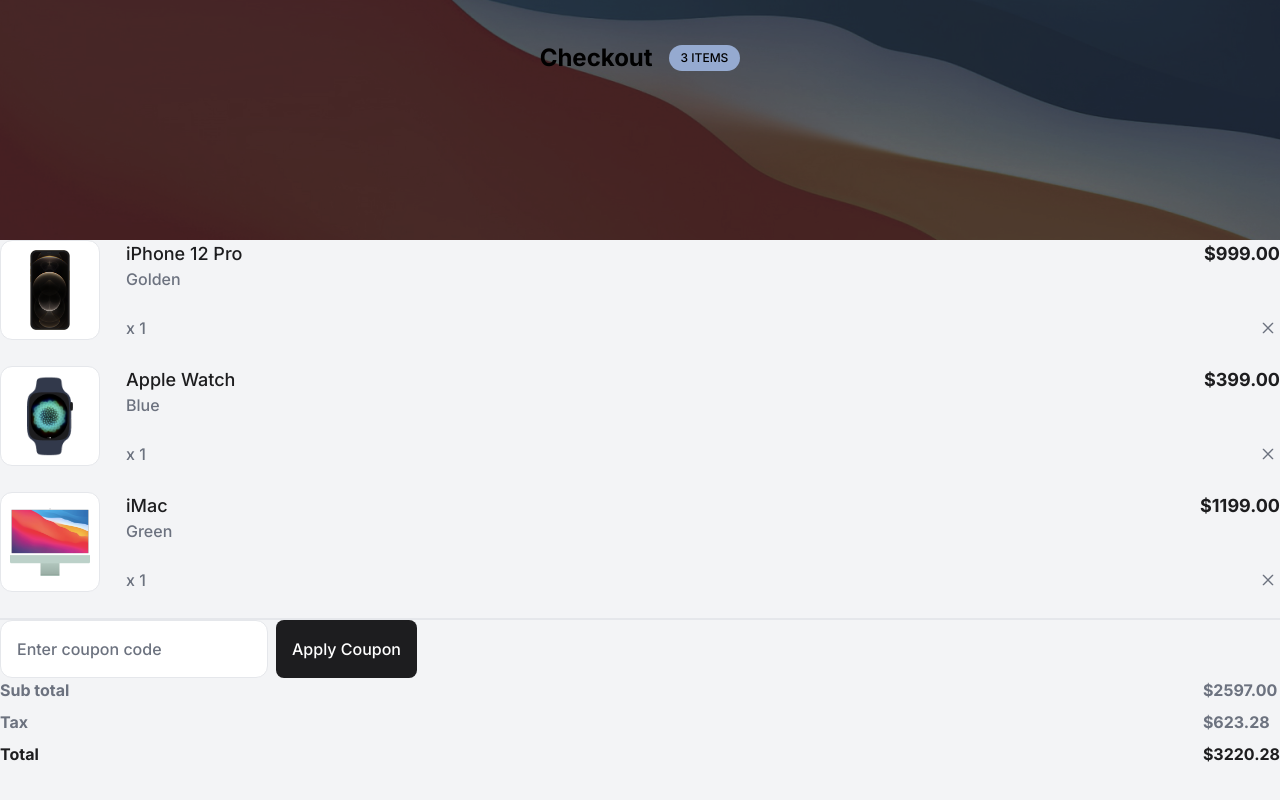
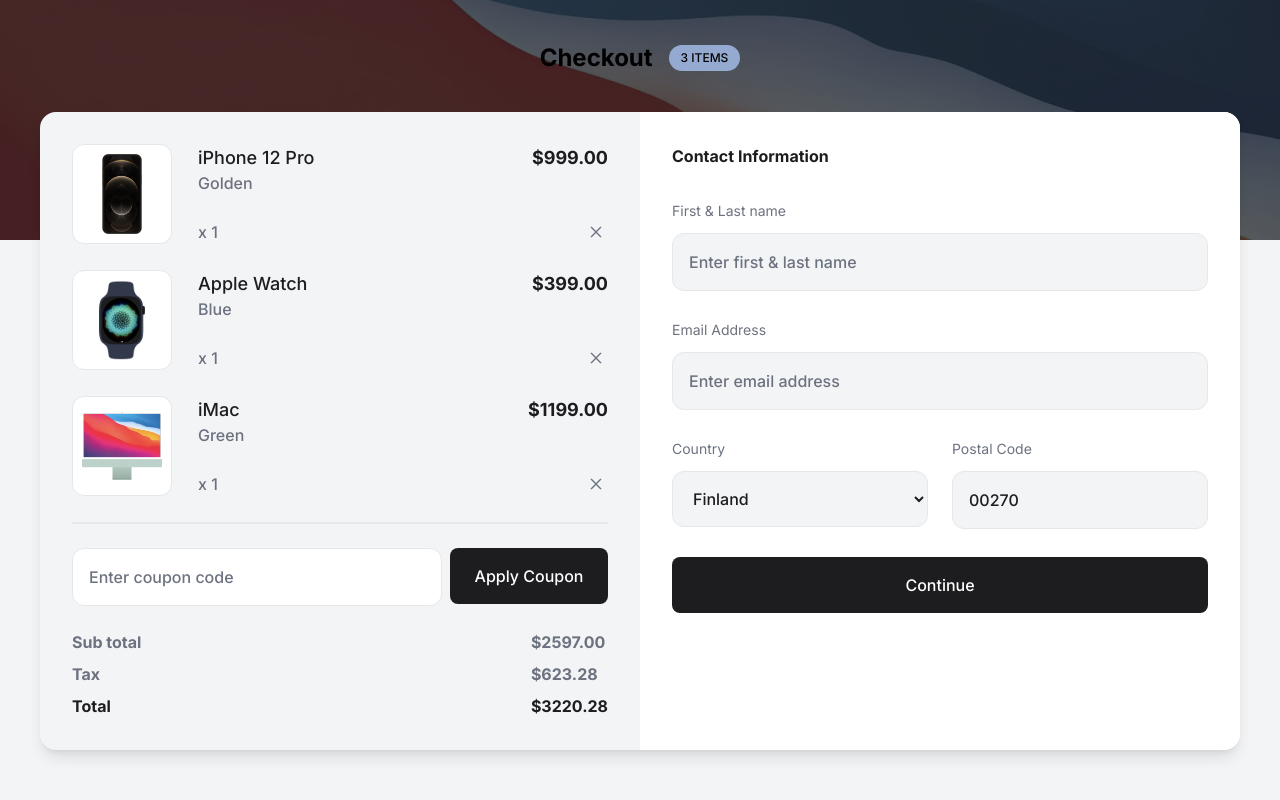
Before and after one commit to EdiedRamos/devchallenges, a Next.js app: page /device-shop-checkout in a window 1280 px wide. Built offline with nearby package versions, Linux system fonts and the light colour scheme.

Commit message:
feat: implement design

```diff
--- a/src/app/device-shop-checkout/(components)/button/button.tsx
+++ b/src/app/device-shop-checkout/(components)/button/button.tsx
@@ -4,7 +4,7 @@ import type { PropsWithChildren } from "react";
 
 export function Button({ children }: PropsWithChildren) {
   return (
-    <button className="bg-dsc-black rounded-lg p-4 font-medium text-dsc-white hover:opacity-95 active:scale-90">
+    <button className="w-full bg-dsc-black rounded-lg p-4 font-medium text-dsc-white hover:opacity-95 active:scale-90">
       {children}
     </button>
   );
--- /dev/null
+++ b/src/app/device-shop-checkout/(components)/customLabel.tsx
@@ -0,0 +1,5 @@
+import type { PropsWithChildren } from "react";
+
+export function CustomLabel({ children }: PropsWithChildren) {
+  return <label className="flex flex-col gap-3">{children}</label>;
+}
--- a/src/app/device-shop-checkout/(components)/index.ts
+++ b/src/app/device-shop-checkout/(components)/index.ts
@@ -6,3 +6,4 @@ export * from "./productItem/productItem";
 
 export * from "./productGrid";
 export * from "./shopCart";
+export * from "./customLabel";
--- a/src/app/device-shop-checkout/(components)/input/input.tsx
+++ b/src/app/device-shop-checkout/(components)/input/input.tsx
@@ -20,7 +20,7 @@ function getTheme(theme: Theme): string {
 export function Input({ theme = "primary", ...props }: Props) {
   return (
     <input
-      className={`border p-4 rounded-xl outline-none focus:border-dsc-gray-200 text-dsc-black placeholder:text-dsc-gray-200 font-medium ${getTheme(
+      className={`w-full border p-4 rounded-xl outline-none focus:border-dsc-gray-200 text-dsc-black placeholder:text-dsc-gray-200 font-medium ${getTheme(
         theme
       )}`}
       {...props}
--- a/src/app/device-shop-checkout/page.tsx
+++ b/src/app/device-shop-checkout/page.tsx
@@ -1,16 +1,69 @@
-import { Button, Hero, Input, ProductGrid, ShopCart } from "./(components)";
+import {
+  Button,
+  CustomLabel,
+  Hero,
+  Input,
+  ProductGrid,
+  ShopCart,
+} from "./(components)";
 
 export default function DeviceShopCheckout() {
   return (
     <section className="min-h-screen bg-dsc-light">
       <Hero />
-      <div>
-        <ProductGrid />
-        <div className="flex flex-wrap gap-2">
-          <Input placeholder="Enter coupon code" />
-          <Button>Apply Coupon</Button>
+      <div className="grid grid-cols-1 lg:grid-cols-2 max-w-[1200px] mx-auto -mt-32 bg-dsc-light rounded-2xl shadow-lg justify-between overflow-hidden">
+        {/* left part */}
+        <div className="p-8">
+          <ProductGrid />
+          <div className="grid grid-columns-1 lg:grid-columns-12 my-6 gap-2">
+            <div className="lg:col-start-1 lg:col-end-7">
+              <Input placeholder="Enter coupon code" />
+            </div>
+            <div className="lg:col-start-7">
+              <Button>Apply Coupon</Button>
+            </div>
+          </div>
+          <ShopCart />
         </div>
-        <ShopCart />
+        {/* right part */}
+        <div className="bg-dsc-white p-8">
+          <form className="text-dsc-gray-200">
+            <h4 className="text-dsc-black font-bold mb-8">
+              Contact Information
+            </h4>
+            <div className="grid gap-7">
+              <CustomLabel>
+                <span className="text-cs-14">First & Last name</span>
+                <Input
+                  type="text"
+                  placeholder="Enter first & last name"
+                  theme="secondary"
+                />
+              </CustomLabel>
+              <CustomLabel>
+                <span className="text-cs-14">Email Address</span>
+                <Input
+                  type="text"
+                  placeholder="Enter email address"
+                  theme="secondary"
+                />
+              </CustomLabel>
+              <div className="grid grid-cols-1 lg:grid-cols-2 gap-6">
+                <CustomLabel>
+                  <span className="text-cs-14">Country</span>
+                  <select className="bg-dsc-light p-4 rounded-xl border text-dsc-black font-medium">
+                    <option>Finland</option>
+                  </select>
+                </CustomLabel>
+                <CustomLabel>
+                  <span className="text-cs-14">Postal Code</span>
+                  <Input type="text" value={"00270"} theme="secondary" />
+                </CustomLabel>
+              </div>
+              <Button>Continue</Button>
+            </div>
+          </form>
+        </div>
       </div>
     </section>
   );
```
